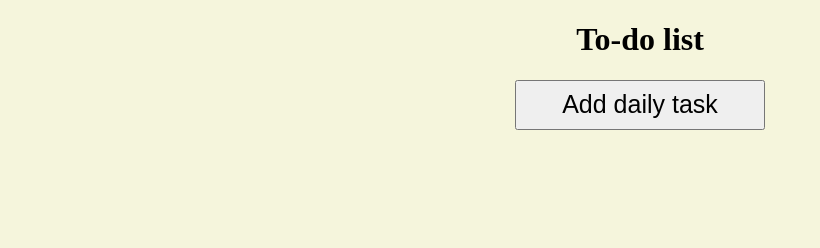
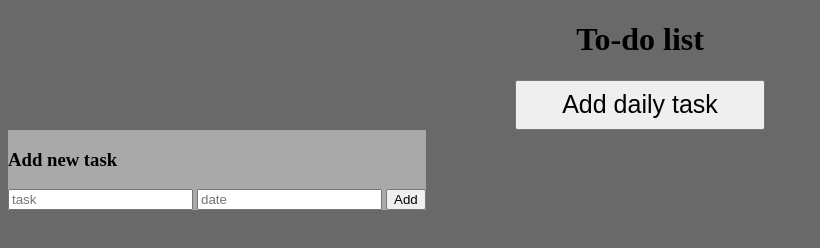
Before and after one commit to CryBer/ToDoList, a plain HTML site: page index.html in a window 1280 px wide. Both pictures are taken after a click on the button "Add daily task". Shown: the whole page, without its empty margins (0-820 px from the left). Drawn offline with Linux system fonts and the light colour scheme.

Commit message:
popUp v.1

```diff
--- a/css/style.css
+++ b/css/style.css
@@ -1,5 +1,5 @@
 body{
-    background-color:beige;
+    background-color:dimgray;
 }
 
 h1 {
@@ -22,3 +22,12 @@ h1 {
     height: 50px;
     font-size: 25px;
 }
+
+#popUp{
+    display: none;
+    position: fixed;
+    z-index: 1;
+    background-color: darkgrey;
+    font-size: 30;
+
+}
--- a/index.html
+++ b/index.html
@@ -14,6 +14,15 @@
         <button id="addTask">Add daily task</button>
     </div>
 
+    <div id='popUp'>
+        <form id="form">
+            <h3>Add new task</h3>
+            <input type="text" id="task" placeholder="task">
+            <input type="text" id="date" placeholder="date">
+            <button id="newTask">Add</button>
+        </form>
+    </div>
+
     <script src="js/scripts.js"></script>
 </body>
 </html>
--- a/js/scripts.js
+++ b/js/scripts.js
@@ -1 +1,8 @@
-console.log("JavaScript script is working!")
+
+document.getElementById('addTask').addEventListener('click', () => {
+    console.log('Button was clicked!');
+
+    let popUp = document.getElementById('popUp');
+
+    popUp.style.display = 'block'
+})
```
